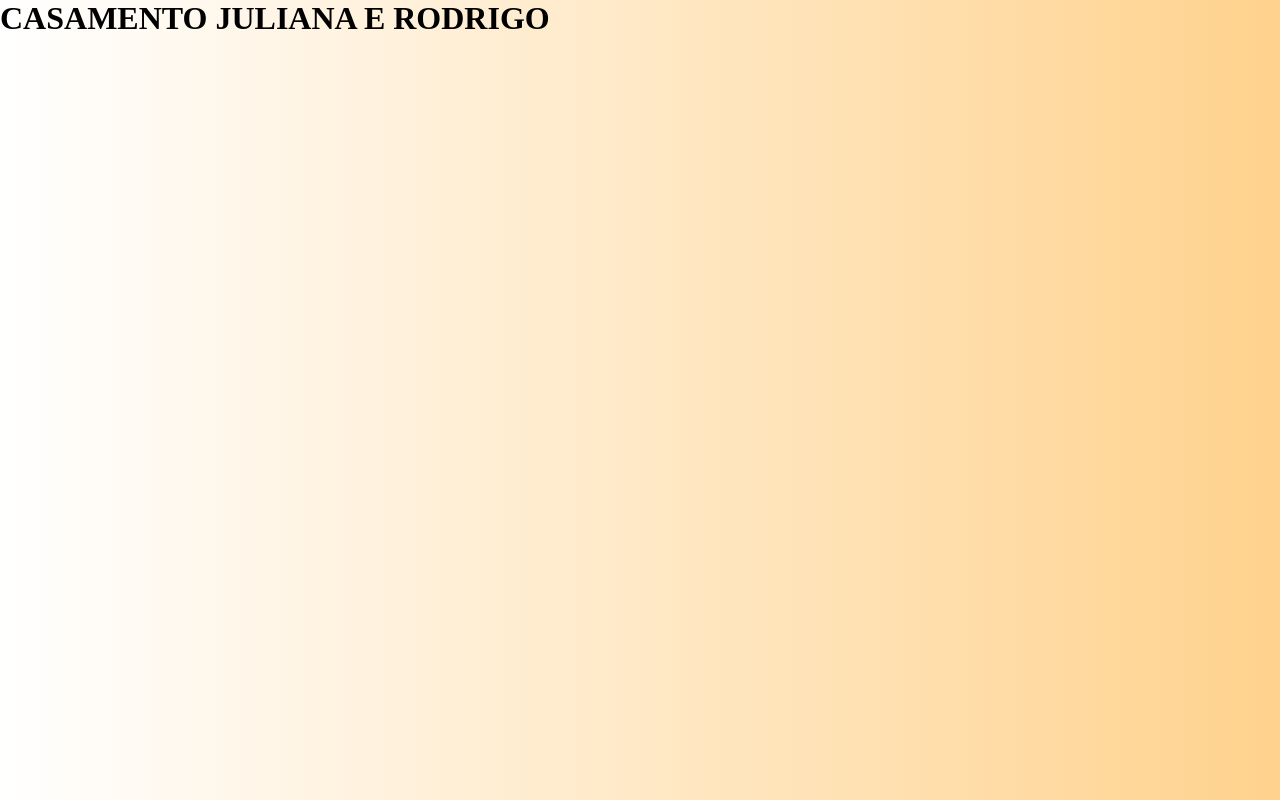
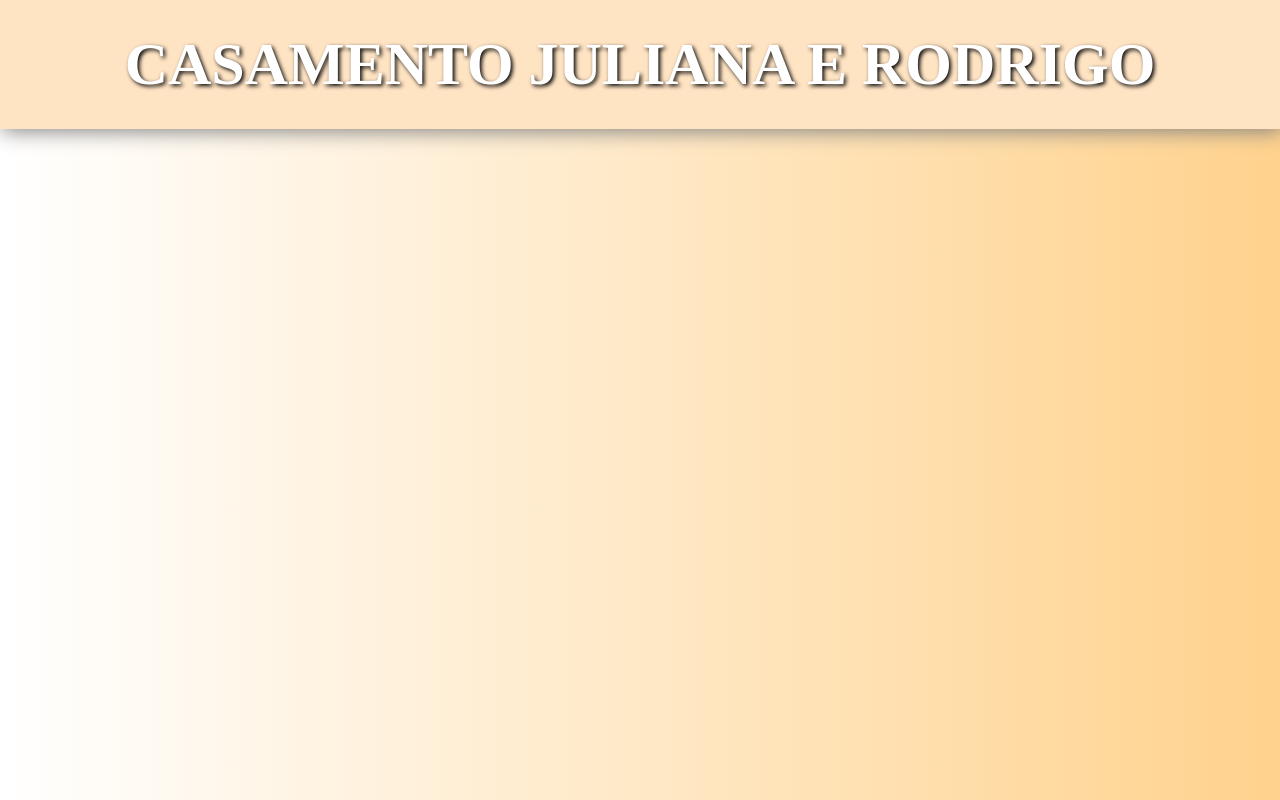
Before and after one commit to diegoalvares/casamentojulianaerodrigo, a plain HTML site: page index.html in a window 1280 px wide. Drawn offline with Linux system fonts and the light colour scheme.

Commit message:
atualizando.

```diff
--- a/CSS/header.css
+++ b/CSS/header.css
@@ -0,0 +1,9 @@
+header>h1{
+    color: rgb(255, 255, 255);
+    text-align: center;
+    text-shadow: 2px 2px 4px black;
+    font-size: 60px;
+    background-color: bisque;
+    padding: 30px;
+    box-shadow: 2px 2px 20px grey;
+}
```
Also changed, not shown: index.html (line endings or trailing spaces).
